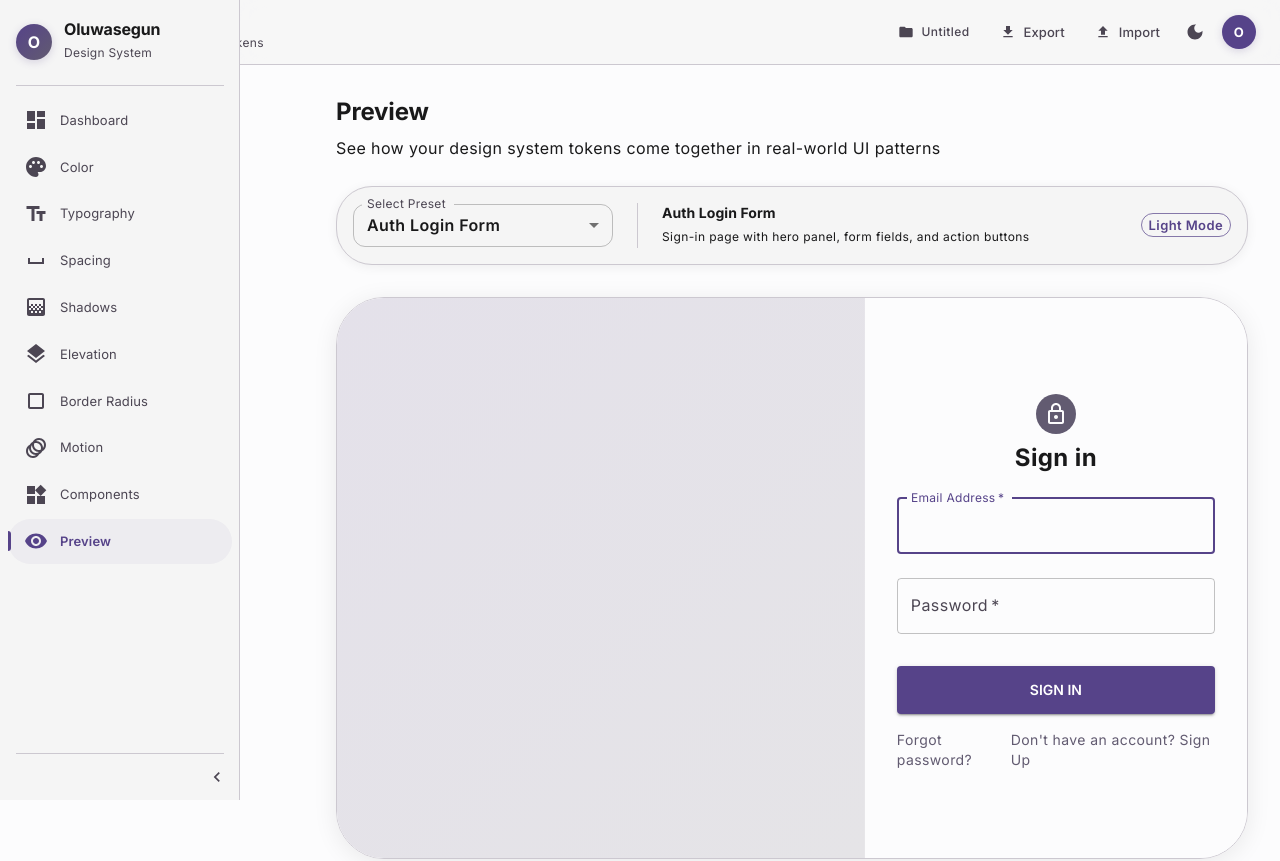
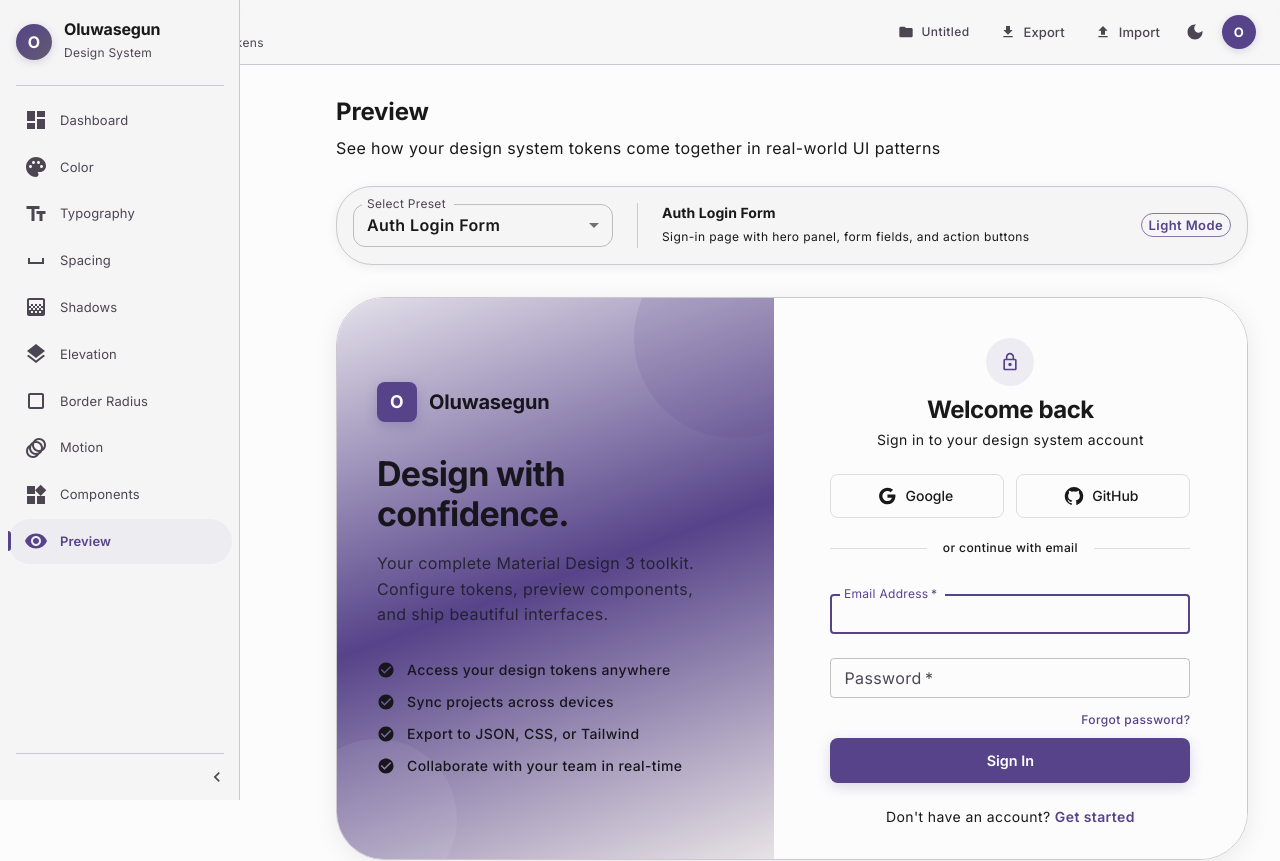
Before and after one commit to Holuwasegun/oluwasegun-design-system, a Next.js app: page /preview in a window 1280 px wide. Shown: the top 861 px of the page. Built offline with nearby package versions, Linux system fonts and the light colour scheme.

Commit message:
Redesign auth login preview: narrower form, rich hero panel with brand, features, social login

```diff
--- a/src/components/preview/AuthLoginTemplate.tsx
+++ b/src/components/preview/AuthLoginTemplate.tsx
@@ -1,7 +1,17 @@
-import { Box, TextField, Button, Typography, Avatar, CssBaseline } from '@mui/material';
+import { Box, TextField, Button, Typography, Avatar, CssBaseline, Divider, Chip } from '@mui/material';
 import LockOutlinedIcon from '@mui/icons-material/LockOutlined';
+import GoogleIcon from '@mui/icons-material/Google';
+import GitHubIcon from '@mui/icons-material/GitHub';
+import CheckCircleIcon from '@mui/icons-material/CheckCircle';
 import { createTheme, ThemeProvider } from '@mui/material/styles';
 import type { ColorScheme } from '@/theme/scheme';
+
+const features = [
+  'Access your design tokens anywhere',
+  'Sync projects across devices',
+  'Export to JSON, CSS, or Tailwind',
+  'Collaborate with your team in real-time',
+];
 
 export default function AuthLoginTemplate({ scheme }: { scheme: ColorScheme }) {
   const theme = createTheme({
@@ -20,15 +30,114 @@ export default function AuthLoginTemplate({ scheme }: { scheme: ColorScheme }) {
     <ThemeProvider theme={theme}>
       <Box sx={{ display: 'flex', minHeight: '70vh', bgcolor: 'background.default', borderRadius: 4, overflow: 'hidden' }}>
         <CssBaseline />
+
+        {/* Hero Panel */}
         <Box
           sx={{
-            flex: { sm: '0 0 33%', md: '0 0 58%' },
-            display: { xs: 'none', sm: 'block' },
-            background: `linear-gradient(135deg, ${scheme.primaryContainer}, ${scheme.secondaryContainer})`,
-            backgroundSize: 'cover',
-            backgroundPosition: 'center',
+            flex: { xs: '0 0 0%', sm: '0 0 48%' },
+            display: { xs: 'none', sm: 'flex' },
+            flexDirection: 'column',
+            justifyContent: 'center',
+            position: 'relative',
+            overflow: 'hidden',
           }}
-        />
+        >
+          {/* Background gradient */}
+          <Box
+            sx={{
+              position: 'absolute',
+              inset: 0,
+              background: `linear-gradient(160deg, ${scheme.primaryContainer} 0%, ${scheme.primary} 50%, ${scheme.tertiaryContainer} 100%)`,
+            }}
+          />
+
+          {/* Decorative circles */}
+          <Box
+            sx={{
+              position: 'absolute',
+              top: -60,
+              right: -60,
+              width: 200,
+              height: 200,
+              borderRadius: '50%',
+              bgcolor: `${scheme.primary}20`,
+            }}
+          />
+          <Box
+            sx={{
+              position: 'absolute',
+              bottom: -40,
+              left: -40,
+              width: 160,
+              height: 160,
+              borderRadius: '50%',
+              bgcolor: `${scheme.onPrimary}10`,
+            }}
+          />
+
+          {/* Content */}
+          <Box sx={{ position: 'relative', zIndex: 1, p: { sm: 4, md: 5 } }}>
+            <Box sx={{ display: 'flex', alignItems: 'center', gap: 1.5, mb: 4 }}>
+              <Box
+                sx={{
+                  width: 40,
+                  height: 40,
+                  borderRadius: 2,
+                  bgcolor: scheme.primary,
+                  display: 'flex',
+                  alignItems: 'center',
+                  justifyContent: 'center',
+                  boxShadow: `0 4px 12px ${scheme.primary}44`,
+                }}
+              >
+                <Typography sx={{ color: scheme.onPrimary, fontWeight: 700, fontSize: '1.1rem', lineHeight: 1 }}>O</Typography>
+              </Box>
+              <Typography variant="h6" sx={{ fontWeight: 700, color: scheme.onPrimaryContainer, letterSpacing: '-0.01em' }}>
+                Oluwasegun
+              </Typography>
+            </Box>
+
+            <Typography
+              variant="h4"
+              sx={{
+                fontWeight: 700,
+                color: scheme.onPrimaryContainer,
+                lineHeight: 1.2,
+                letterSpacing: '-0.02em',
+                mb: 2,
+              }}
+            >
+              Design with
+              <br />
+              confidence.
+            </Typography>
+
+            <Typography
+              variant="body1"
+              sx={{
+                color: `${scheme.onPrimaryContainer}CC`,
+                lineHeight: 1.6,
+                mb: 4,
+                maxWidth: 340,
+              }}
+            >
+              Your complete Material Design 3 toolkit. Configure tokens, preview components, and ship beautiful interfaces.
+            </Typography>
+
+            <Box sx={{ display: 'flex', flexDirection: 'column', gap: 1.5 }}>
+              {features.map((feature) => (
+                <Box key={feature} sx={{ display: 'flex', alignItems: 'center', gap: 1.5 }}>
+                  <CheckCircleIcon sx={{ fontSize: 18, color: scheme.onPrimaryContainer }} />
+                  <Typography variant="body2" sx={{ color: scheme.onPrimaryContainer, fontWeight: 500 }}>
+                    {feature}
+                  </Typography>
+                </Box>
+              ))}
+            </Box>
+          </Box>
+        </Box>
+
+        {/* Form Panel */}
         <Box
           component="main"
           sx={{
@@ -37,31 +146,137 @@ export default function AuthLoginTemplate({ scheme }: { scheme: ColorScheme }) {
             flexDirection: 'column',
             alignItems: 'center',
             justifyContent: 'center',
-            p: 4,
+            p: { xs: 3, sm: 4 },
+            minWidth: 0,
           }}
         >
-          <Box sx={{ display: 'flex', flexDirection: 'column', alignItems: 'center', maxWidth: 400, width: '100%' }}>
-            <Avatar sx={{ m: 1, bgcolor: 'secondary.main' }}>
-              <LockOutlinedIcon />
+          <Box sx={{ display: 'flex', flexDirection: 'column', alignItems: 'center', maxWidth: 360, width: '100%' }}>
+            {/* Mobile-only brand */}
+            <Box sx={{ display: { xs: 'flex', sm: 'none' }, alignItems: 'center', gap: 1, mb: 3 }}>
+              <Box
+                sx={{
+                  width: 32,
+                  height: 32,
+                  borderRadius: 1.5,
+                  bgcolor: scheme.primary,
+                  display: 'flex',
+                  alignItems: 'center',
+                  justifyContent: 'center',
+                }}
+              >
+                <Typography sx={{ color: scheme.onPrimary, fontWeight: 700, fontSize: '0.875rem', lineHeight: 1 }}>O</Typography>
+              </Box>
+              <Typography variant="subtitle1" sx={{ fontWeight: 700, letterSpacing: '-0.01em' }}>
+                Oluwasegun
+              </Typography>
+            </Box>
+
+            <Avatar sx={{ m: 1, bgcolor: `${scheme.primary}15`, color: 'primary.main', width: 48, height: 48 }}>
+              <LockOutlinedIcon fontSize="small" />
             </Avatar>
-            <Typography component="h1" variant="h5" sx={{ fontWeight: 700 }}>
-              Sign in
+            <Typography component="h1" variant="h5" sx={{ fontWeight: 700, letterSpacing: '-0.02em' }}>
+              Welcome back
             </Typography>
-            <Box component="form" noValidate sx={{ mt: 1, width: '100%' }} onSubmit={(e) => e.preventDefault()}>
-              <TextField margin="normal" required fullWidth id="email" label="Email Address" name="email" autoComplete="email" autoFocus />
-              <TextField margin="normal" required fullWidth name="password" label="Password" type="password" id="password" autoComplete="current-password" />
-              <Button type="submit" fullWidth variant="contained" sx={{ mt: 3, mb: 2, py: 1.5, fontWeight: 600 }}>
+            <Typography variant="body2" color="text.secondary" sx={{ mt: 0.5, mb: 3 }}>
+              Sign in to your design system account
+            </Typography>
+
+            {/* Social Login */}
+            <Box sx={{ display: 'flex', gap: 1.5, width: '100%', mb: 2.5 }}>
+              <Button
+                fullWidth
+                variant="outlined"
+                startIcon={<GoogleIcon />}
+                sx={{
+                  textTransform: 'none',
+                  borderRadius: 2,
+                  py: 1.1,
+                  fontWeight: 500,
+                  borderColor: 'divider',
+                  color: 'text.primary',
+                  '&:hover': { borderColor: 'text.secondary', bgcolor: 'action.hover' },
+                }}
+              >
+                Google
+              </Button>
+              <Button
+                fullWidth
+                variant="outlined"
+                startIcon={<GitHubIcon />}
+                sx={{
+                  textTransform: 'none',
+                  borderRadius: 2,
+                  py: 1.1,
+                  fontWeight: 500,
+                  borderColor: 'divider',
+                  color: 'text.primary',
+                  '&:hover': { borderColor: 'text.secondary', bgcolor: 'action.hover' },
+                }}
+              >
+                GitHub
+              </Button>
+            </Box>
+
+            <Box sx={{ display: 'flex', alignItems: 'center', gap: 2, width: '100%', mb: 2.5 }}>
+              <Divider sx={{ flex: 1 }} />
+              <Typography variant="caption" color="text.secondary" sx={{ fontWeight: 500 }}>
+                or continue with email
+              </Typography>
+              <Divider sx={{ flex: 1 }} />
+            </Box>
+
+            <Box component="form" noValidate sx={{ width: '100%' }} onSubmit={(e) => e.preventDefault()}>
+              <TextField
+                margin="normal"
+                required
+                fullWidth
+                id="email"
+                label="Email Address"
+                name="email"
+                autoComplete="email"
+                autoFocus
+                size="small"
+              />
+              <TextField
+                margin="normal"
+                required
+                fullWidth
+                name="password"
+                label="Password"
+                type="password"
+                id="password"
+                autoComplete="current-password"
+                size="small"
+              />
+              <Box sx={{ display: 'flex', justifyContent: 'flex-end', mt: 0.5, mb: 1 }}>
+                <Typography variant="caption" sx={{ color: scheme.primary, cursor: 'pointer', fontWeight: 500 }}>
+                  Forgot password?
+                </Typography>
+              </Box>
+              <Button
+                type="submit"
+                fullWidth
+                variant="contained"
+                sx={{
+                  py: 1.25,
+                  fontWeight: 600,
+                  borderRadius: 2,
+                  textTransform: 'none',
+                  fontSize: '0.9rem',
+                  boxShadow: `0 4px 14px ${scheme.primary}33`,
+                  '&:hover': { boxShadow: `0 6px 20px ${scheme.primary}44` },
+                }}
+              >
                 Sign In
               </Button>
-              <Box sx={{ display: 'flex', justifyContent: 'space-between' }}>
-                <Typography variant="body2" sx={{ color: 'secondary.main' }}>
-                  Forgot password?
-                </Typography>
-                <Typography variant="body2" sx={{ color: 'secondary.main' }}>
-                  Don&apos;t have an account? Sign Up
-                </Typography>
-              </Box>
             </Box>
+
+            <Typography variant="body2" color="text.secondary" sx={{ mt: 3, textAlign: 'center' }}>
+              Don&apos;t have an account?{' '}
+              <Typography component="span" variant="body2" sx={{ color: scheme.primary, fontWeight: 600, cursor: 'pointer' }}>
+                Get started
+              </Typography>
+            </Typography>
           </Box>
         </Box>
       </Box>
```
